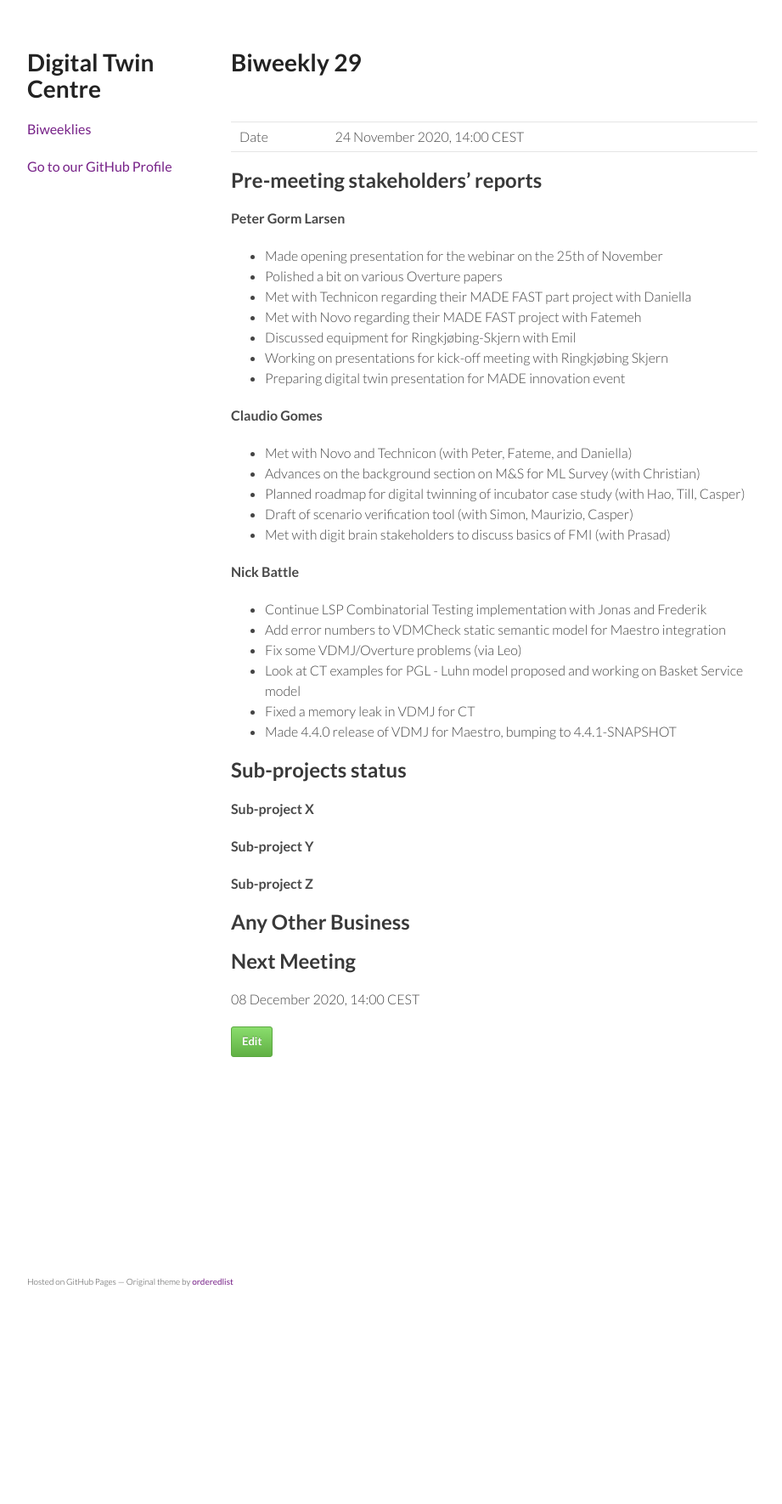
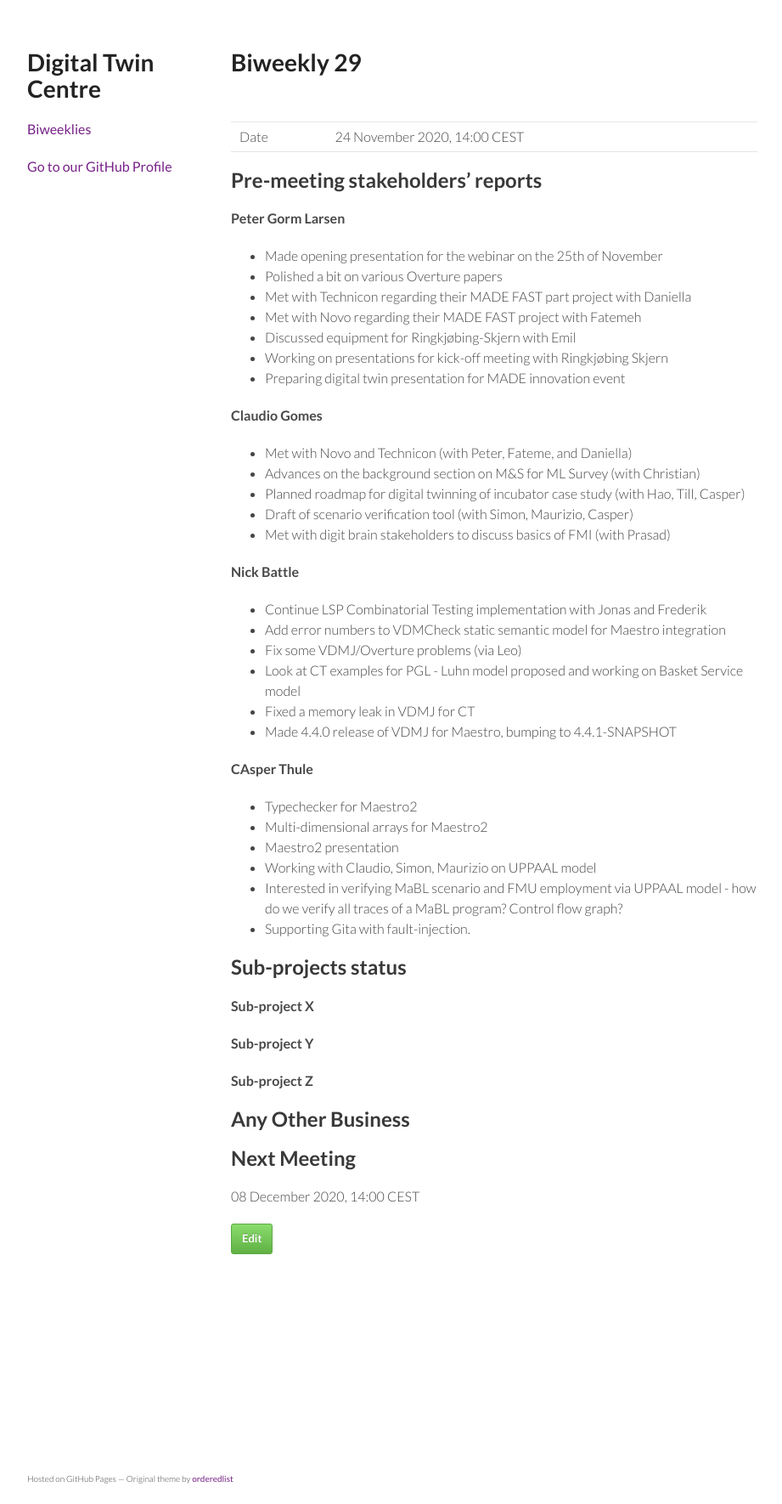
Before and after one commit to digitaltwincentre/digitaltwincentre.github.io, a Jekyll site: the page built from _biweeklies/Biweekly-29.md, in a window 1280 px wide. Shown: the whole page at 85% size, without its empty margins (178-1099 px from the left). Built offline with Jekyll 4.4.1, drawn with Linux system fonts in a browser that asks for light colours; nearby versions of some CDN libraries; before the commit the page ends 1538 px from its top, so only the background shows below that.

Commit message:
Update Biweekly-29.md

```diff
--- a/_biweeklies/Biweekly-29.md
+++ b/_biweeklies/Biweekly-29.md
@@ -45,6 +45,15 @@ date: 24 November 2020, 1400 CEST
 * Made 4.4.0 release of VDMJ for Maestro, bumping to 4.4.1-SNAPSHOT
 
 
+#### CAsper Thule
+* Typechecker for Maestro2
+* Multi-dimensional arrays for Maestro2
+* Maestro2 presentation
+* Working with Claudio, Simon, Maurizio on UPPAAL model
+* Interested in verifying MaBL scenario and FMU employment via UPPAAL model - how do we verify all traces of a MaBL program? Control flow graph?
+* Supporting Gita with fault-injection.
+
+
 ## Sub-projects status
 
 
```
